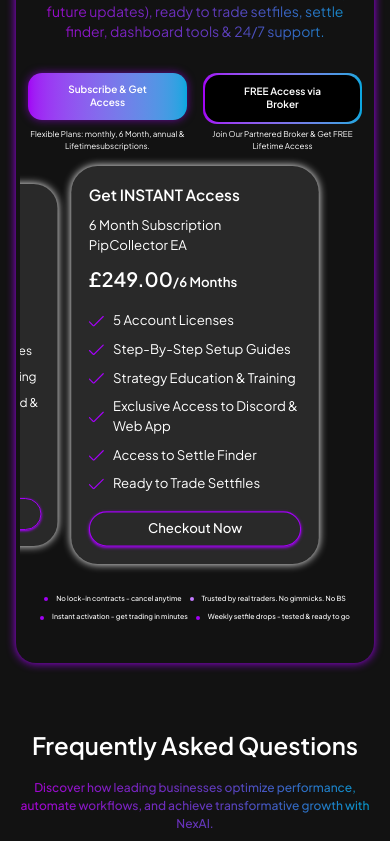
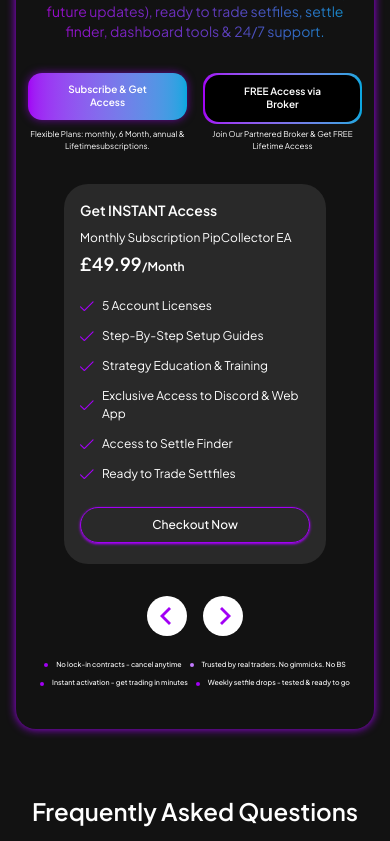
Before and after one commit to muaazkasbati/the-pip-collective-v1, a Next.js app: page / in a window 390 px wide. Shown: the part 4480-5321 px from the top of the page. Built offline with nearby package versions, Linux system fonts and the light colour scheme.

Commit message:
left fixes

```diff
--- a/src/components/PricingSection.jsx
+++ b/src/components/PricingSection.jsx
@@ -302,14 +302,15 @@
             animate={inView ? "visible" : "hidden"}
             className="relative"
           >
-            <div className="md:px-12 sm:px-3 px-1 sm:mb-0 mb-4 sm:block hidden">
+            <div className="md:px-12 sm:px-3 px-12 sm:mb-0 mb-4 sm:pb-0 pb-12">
               <Swiper
                 modules={[Navigation]}
                 spaceBetween={0}
                 slidesPerView={3}
                 loop
                 breakpoints={{
-                  640: { slidesPerView: 3, spaceBetween: 8 },
+                  320: { slidesPerView: 1, spaceBetween: 8 },
+                  640: { slidesPerView: 1, spaceBetween: 8 },
                   768: { slidesPerView: 2, spaceBetween: 10 },
                   1024: { slidesPerView: 3, spaceBetween: 30 },
                 }}
@@ -327,25 +328,25 @@
                       animate={inView ? "visible" : "hidden"}
                       whileHover={{ scale: 1.03 }} // smooth scale on hover
                       transition={{ delay: 0.1 + index * 0.1, type: "spring", stiffness: 300 }}
-                      className="py-8 px-6 h-[480px] sm:px-8 rounded-3xl text-left relative overflow-hidden hover:shadow-[0_0_25px_#fff] hover:cursor-pointer duration-300 bg-[#292929]"
+                      className="sm:py-8 py-4 px-4 lg:h-[480px] md:h-[520px] sm:h-[540px] h-[380px] sm:px-8 rounded-3xl text-left relative overflow-hidden hover:shadow-[0_0_25px_#fff] hover:cursor-pointer duration-300 bg-[#292929]"
                     >
-                      <h3 className="text-lg font-semibold text-white mb-2 relative z-10">
+                      <h3 className="sm:text-[23px] text-[14px] font-semibold text-white mb-2 relative z-10">
                         Get INSTANT Access
                       </h3>
-                      <h4 className="text-md text-white mb-2 relative z-10">
+                      <h4 className="sm:text-[16px] text-[12px] text-white mb-2 relative z-10">
                         {plan.title}
                       </h4>
-                      <p className="text-3xl font-semibold text-white mb-10 relative z-10">
+                      <p className="sm:text-[36px] text-[18px] font-semibold text-white sm:mb-8 mb-6 relative z-10 leading-none">
                         {plan.price}
-                        <small className="text-sm font-semibold">
+                        <small className="sm:text-[16px] text-[12px] font-semibold leading-none">
                           /{plan.priceTime}
                         </small>
                       </p>
-                      <ul className="text-white text-sm space-y-3 mb-12 relative z-10">
+                      <ul className="text-white sm:text-[14px] text-[12px] space-y-3 sm:mb-8 mb-6 relative z-10">
                         {plan.features.map((feature, i) => (
                           <li key={i} className="flex items-center ">
                             <span className="text-[#A200F5] mr-2">
-                              <svg width="20" height="15" viewBox="0 0 20 15" fill="none" xmlns="http://www.w3.org/2000/svg">
+                              <svg className="sm:w-[20px] w-[14px] h-auto" viewBox="0 0 20 15" fill="none" xmlns="http://www.w3.org/2000/svg">
                                 <path d="M19.1988 1.86041L6.7664 14.2928C6.69423 14.3651 6.60853 14.4224 6.5142 14.4615C6.41987 14.5006 6.31876 14.5207 6.21665 14.5207C6.11454 14.5207 6.01342 14.5006 5.91909 14.4615C5.82476 14.4224 5.73907 14.3651 5.6669 14.2928L0.227712 8.85365C0.0819106 8.70785 0 8.5101 0 8.30391C0 8.09771 0.0819106 7.89996 0.227712 7.75416C0.373514 7.60836 0.571264 7.52645 0.777459 7.52645C0.983654 7.52645 1.1814 7.60836 1.32721 7.75416L6.21665 12.6446L18.0993 0.760915C18.2451 0.615113 18.4429 0.533203 18.6491 0.533203C18.8553 0.533203 19.053 0.615113 19.1988 0.760915C19.3446 0.906717 19.4265 1.10447 19.4265 1.31066C19.4265 1.51686 19.3446 1.71461 19.1988 1.86041Z" fill="#A200F5" />
                               </svg>
                             </span>
@@ -353,7 +354,7 @@
                           </li>
                         ))}
                       </ul>
-                      <button className="border cursor-pointer border-[#A200F5] shadow shadow-[#A200F5] text-white text-md font-medium px-6 py-2 rounded-full w-full relative z-10">
+                      <button className="border cursor-pointer border-[#A200F5] shadow shadow-[#A200F5] text-white sm:text-[18px] text-[12px] font-medium px-6 py-2 rounded-full w-full relative z-10">
                         {plan.buttonText}
                       </button>
                     </motion.div>
@@ -361,7 +362,7 @@
                 ))}
               </Swiper>
             </div>
-            <div className="md:px-12 sm:px-3 px-1 sm:mb-0 mb-4 sm:hidden block mobile-pricing-slider">
+            {/* <div className="md:px-12 sm:px-3 px-1 sm:mb-0 mb-4 sm:hidden block mobile-pricing-slider">
               <Swiper
                 modules={[Pagination]}
                 spaceBetween={25}
@@ -414,18 +415,13 @@
                       <button className="border cursor-pointer border-[#A200F5] shadow shadow-[#A200F5] text-white text-[12px] font-medium px-6 py-1.5 rounded-full w-full relative z-10">
                         {plan.buttonText}
                       </button>
-                      {/* <img
-                        src="/images/bg-purple-shadow-2.png"
-                        alt=""
-                        className="absolute bottom-0 right-0 w-full"
-                      /> */}
                     </div>
                   </SwiperSlide>
                 ))}
               </Swiper>
-            </div>
+            </div> */}
 
-            <div className="absolute top-1/3 left-0 right-0 z-50 pt-12 hidden md:flex justify-between gap-4">
+            <div className="absolute sm:top-1/3 sm:bottom-0 bottom-2 left-0 right-0 z-50 pt-12 flex sm:justify-between justify-center gap-4">
               <button className="swiper-button-prev h-10 w-10 rounded-full bg-white flex items-center justify-center cursor-pointer">
                 <img src="./images/left.png" alt="Previous" className="mt-0 me-1" />
               </button>
```
